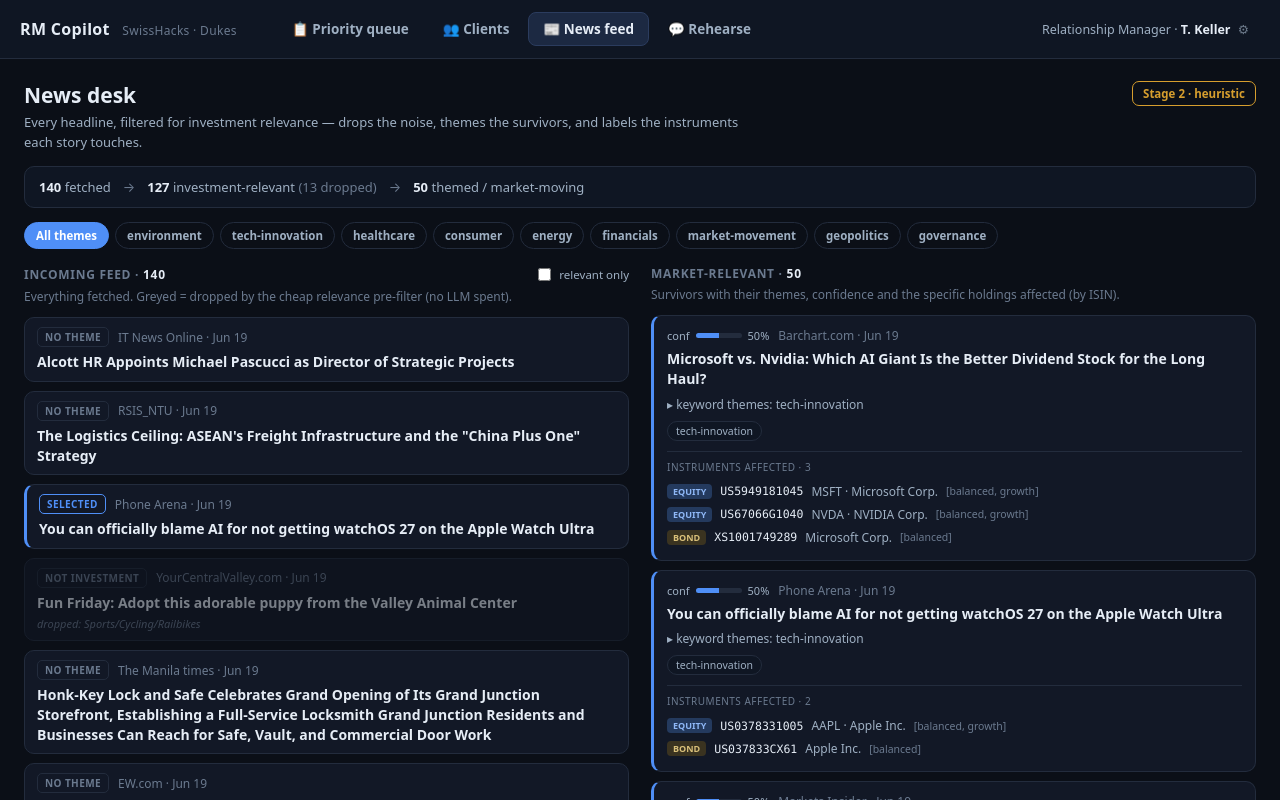
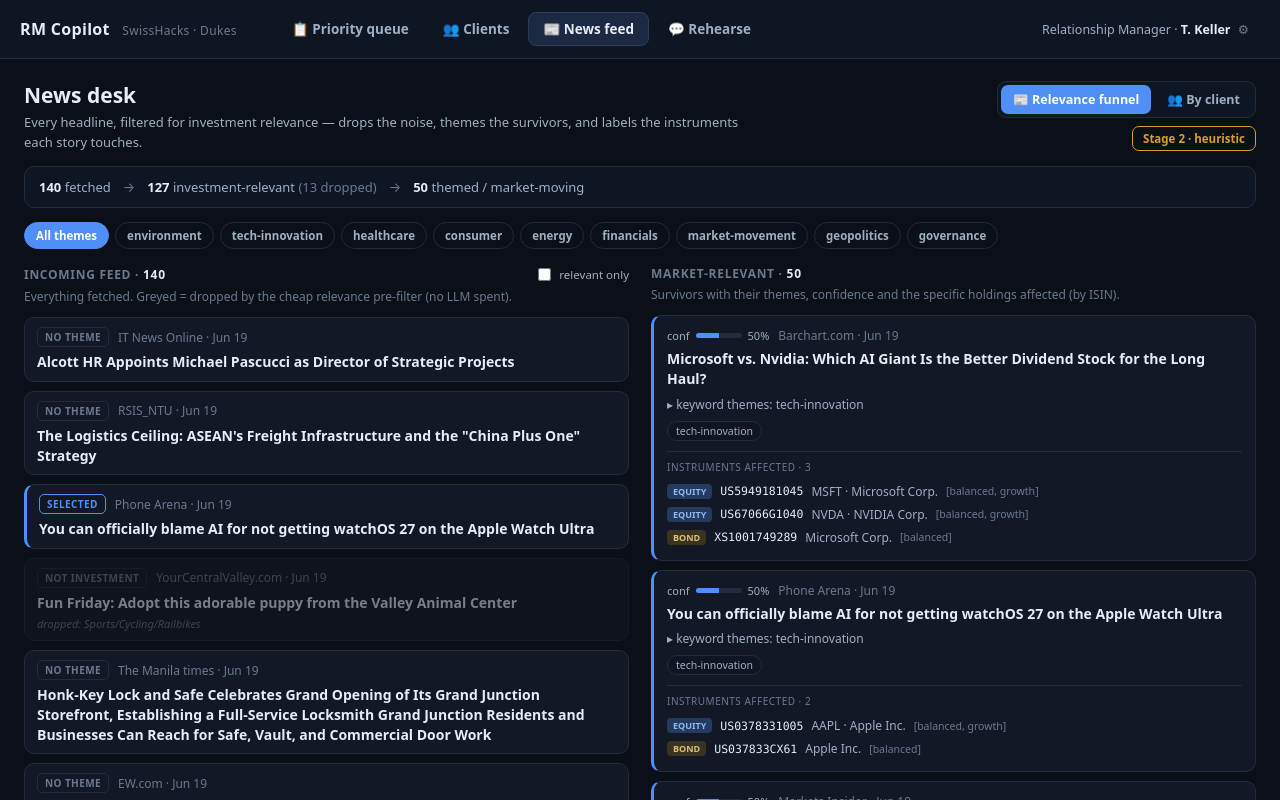
Before and after one commit to mashathepotato/swisshacks-dukes, a React (Vite) app in the folder frontend/: page / in a window 1280 px wide. Both pictures are taken after a click on the button "📰 News feed". Built offline with nearby package versions, Linux system fonts and the light colour scheme.

Commit message:
News tab: keep both views — relevance funnel + per-client impact feed — behind a toggle

```diff
--- a/frontend/src/App.tsx
+++ b/frontend/src/App.tsx
@@ -5,8 +5,12 @@
 import { ClientDetail } from "./components/ClientDetail";
 import { ClientPage } from "./components/ClientPage";
 import { NewsFeed } from "./components/NewsFeed";
+import { ClientNewsFeed } from "./components/ClientNewsFeed";
+import { NewsDetail } from "./components/NewsDetail";
+import type { NewsView } from "./components/NewsViewToggle";
 import { RmProfilePanel } from "./components/RmProfilePanel";
-import type { Client } from "./types";
+import type { Client, NewsItem } from "./types";
+import { RANKED_NEWS } from "./data/news";
 import { useRmProfile } from "./lib/rmProfileStore";
 
 type Tab = "priority" | "clients" | "news" | "rehearse";
@@ -14,6 +18,8 @@
 export default function App() {
   const [tab, setTab] = useState<Tab>("priority");
   const [selected, setSelected] = useState<Client | null>(null);
+  const [newsView, setNewsView] = useState<NewsView>("funnel");
+  const [selectedNews, setSelectedNews] = useState<NewsItem | null>(RANKED_NEWS[0]?.news ?? null);
   const [simFocus, setSimFocus] = useState<string | null>(null);
   // when set, the full client page is shown full-screen over the tabs
   const [fullClient, setFullClient] = useState<Client | null>(null);
@@ -62,10 +68,13 @@
         <div className="content">
           {tab === "priority" && <PriorityQueue selectedId={selected?.id ?? null} onSelect={setSelected} />}
           {tab === "clients" && <ClientGrid onOpen={openFullClient} />}
-          {tab === "news" && <NewsFeed />}
+          {tab === "news" && (newsView === "funnel"
+            ? <NewsFeed view={newsView} onView={setNewsView} />
+            : <ClientNewsFeed view={newsView} onView={setNewsView} selectedId={selectedNews?.id ?? null} onSelect={setSelectedNews} />)}
           {tab === "rehearse" && <Rehearse focusClientId={simFocus} />}
         </div>
         {tab === "priority" && <ClientDetail client={selected} onOpenFull={openFullClient} />}
+        {tab === "news" && newsView === "client" && <NewsDetail news={selectedNews} onOpenClient={openFullClient} />}
       </div>
     </div>
   );
--- /dev/null
+++ b/frontend/src/components/ClientNewsFeed.tsx
@@ -0,0 +1,61 @@
+import { RANKED_NEWS, newsImpacts } from "../data/news";
+import { scoreColor, SIGNAL_META } from "../lib/format";
+import type { NewsItem } from "../types";
+import { NewsViewToggle } from "./NewsViewToggle";
+import type { NewsView } from "./NewsViewToggle";
+
+interface Props {
+  view: NewsView;
+  onView: (v: NewsView) => void;
+  selectedId: string | null;
+  onSelect: (news: NewsItem) => void;
+}
+
+export function ClientNewsFeed({ view, onView, selectedId, onSelect }: Props) {
+  return (
+    <div className="queue">
+      <div className="news-head-row">
+        <h1>Live news — by client impact</h1>
+        <NewsViewToggle view={view} onView={onView} />
+      </div>
+      <p className="lead">
+        {RANKED_NEWS.length} curated stories · ranked by severity, hardest client hit and reach across your
+        book. Click a story for why it matters and a map of who it touches.
+      </p>
+
+      {RANKED_NEWS.map(({ news, priority }) => {
+        const meta = SIGNAL_META[news.type];
+        const reach = newsImpacts(news).length;
+        return (
+          <div
+            key={news.id}
+            className={"qrow" + (selectedId === news.id ? " selected" : "")}
+            onClick={() => onSelect(news)}
+          >
+            <span
+              className="score-pill"
+              style={{ background: scoreColor(priority) + "22", color: scoreColor(priority) }}
+            >
+              <span className="n">{priority}</span>
+            </span>
+            <div className="who" style={{ minWidth: 96 }}>
+              <div className="at" style={{ fontWeight: 700, color: "var(--text)" }}>{news.source}</div>
+              <div className="at">{news.publishedAt}</div>
+            </div>
+            <div className="reason">
+              {meta && (
+                <span className="badge" style={{ background: meta.color + "22", color: meta.color }}>
+                  {meta.label} · sev {news.severity}
+                </span>
+              )}
+              <div style={{ fontWeight: 600, color: "var(--text)" }}>{news.headline}</div>
+              <div className="recs-inline">
+                <span className="r">Affects {reach} client{reach === 1 ? "" : "s"}</span>
+              </div>
+            </div>
+          </div>
+        );
+      })}
+    </div>
+  );
+}
--- a/frontend/src/components/NewsFeed.tsx
+++ b/frontend/src/components/NewsFeed.tsx
@@ -1,6 +1,8 @@
 import { useMemo, useState } from "react";
 import { NEWS_FEED } from "../data/newsFeed";
 import type { FeedArticle } from "../data/newsFeed";
+import { NewsViewToggle } from "./NewsViewToggle";
+import type { NewsView } from "./NewsViewToggle";
 
 const TYPE_LABEL: Record<string, string> = {
   equity: "equity", bond: "bond", "real-estate": "real estate", alternative: "alt", other: "other",
@@ -17,7 +19,7 @@
   return Boolean(a.stage2?.themes.includes(theme)) || (theme === "market-movement" && Boolean(a.stage2?.marketMovement));
 }
 
-export function NewsFeed() {
+export function NewsFeed({ view, onView }: { view: NewsView; onView: (v: NewsView) => void }) {
   const feed = NEWS_FEED;
   const [marketOnly, setMarketOnly] = useState(false);
   const [theme, setTheme] = useState<string | null>(null);
@@ -45,9 +47,12 @@
           <h1>News desk</h1>
           <p className="lead">Every headline, filtered for investment relevance — drops the noise, themes the survivors, and labels the instruments each story touches.</p>
         </div>
-        <span className={"nf-eng " + (e.llmReady ? "llm" : "heur")} title={`Stage 2 engine: ${e.engine} (${e.model})`}>
-          Stage 2 · {e.llmReady ? e.model : "heuristic"}
-        </span>
+        <div className="nf-head-right">
+          <NewsViewToggle view={view} onView={onView} />
+          <span className={"nf-eng " + (e.llmReady ? "llm" : "heur")} title={`Stage 2 engine: ${e.engine} (${e.model})`}>
+            Stage 2 · {e.llmReady ? e.model : "heuristic"}
+          </span>
+        </div>
       </div>
 
       <div className="nf-funnel">
--- /dev/null
+++ b/frontend/src/components/NewsViewToggle.tsx
@@ -0,0 +1,10 @@
+export type NewsView = "funnel" | "client";
+
+export function NewsViewToggle({ view, onView }: { view: NewsView; onView: (v: NewsView) => void }) {
+  return (
+    <div className="news-toggle">
+      <button className={"nt-opt" + (view === "funnel" ? " on" : "")} onClick={() => onView("funnel")}>📰 Relevance funnel</button>
+      <button className={"nt-opt" + (view === "client" ? " on" : "")} onClick={() => onView("client")}>👥 By client</button>
+    </div>
+  );
+}
--- a/frontend/src/index.css
+++ b/frontend/src/index.css
@@ -672,3 +672,12 @@
 .nf-mand { color: var(--text-faint); font-size: 10.5px; }
 .nf-nohold { font-size: 11.5px; color: var(--text-faint); margin-top: 9px; font-style: italic; }
 .nf-empty { color: var(--text-faint); font-size: 13px; }
+
+/* ---- News view toggle (funnel vs by-client) ---- */
+.news-toggle { display: inline-flex; gap: 4px; background: var(--panel-2); border: 1px solid var(--border); border-radius: 9px; padding: 3px; }
+.nt-opt { background: transparent; border: none; color: var(--text-dim); border-radius: 7px; padding: 6px 12px; font-size: 12.5px; font-weight: 600; font-family: inherit; cursor: pointer; white-space: nowrap; }
+.nt-opt:hover { color: var(--text); }
+.nt-opt.on { background: var(--accent); color: #fff; }
+.nf-head-right { display: flex; flex-direction: column; align-items: flex-end; gap: 8px; flex: none; }
+.news-head-row { display: flex; align-items: center; justify-content: space-between; gap: 16px; flex-wrap: wrap; }
+.news-head-row h1 { margin: 0; }
```
Also changed, not shown: frontend/src/main.tsx (line endings or trailing spaces).
